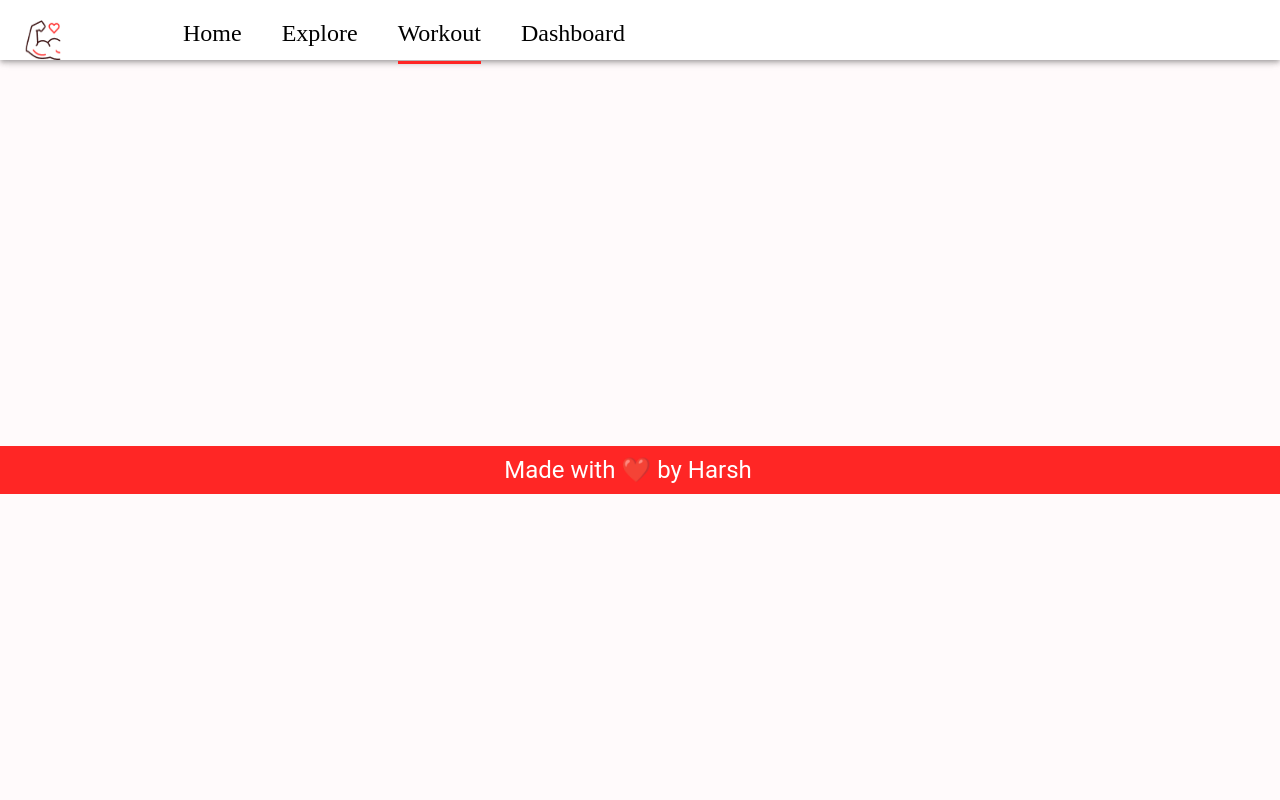
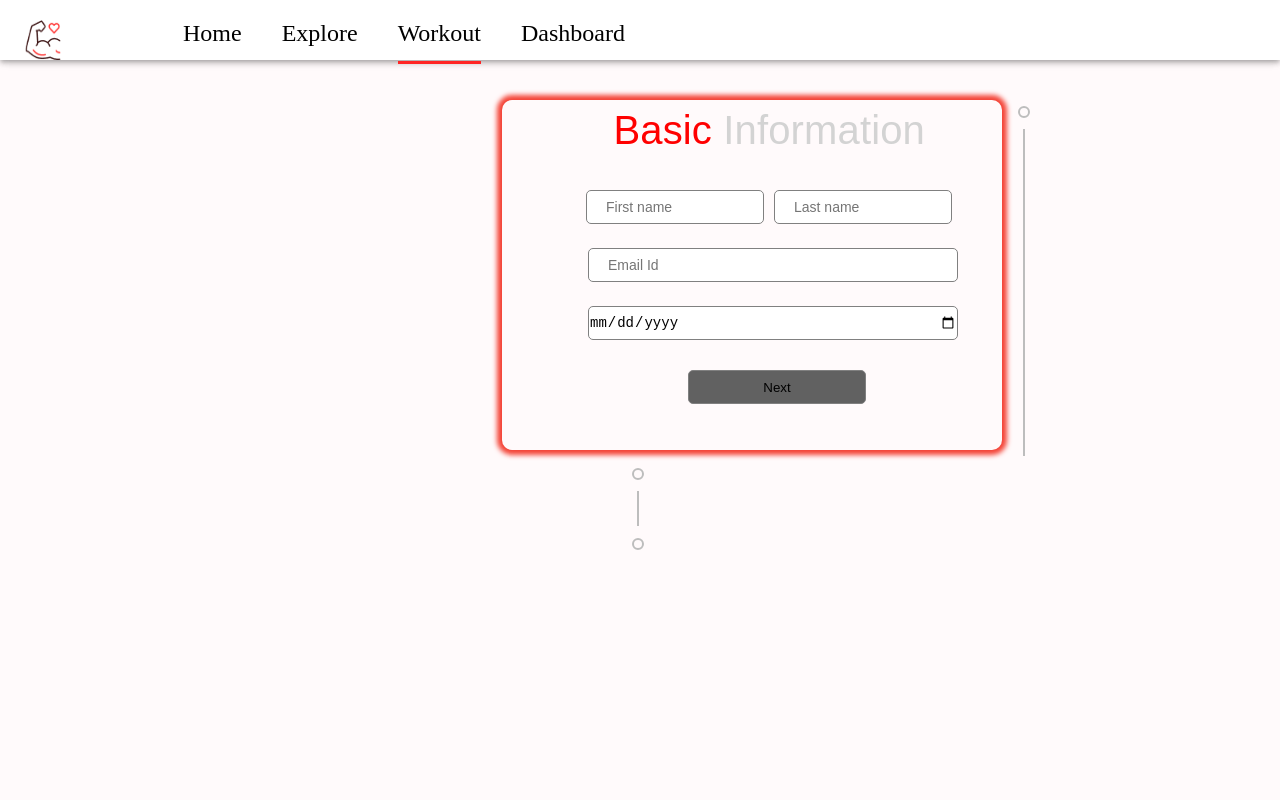
Before and after one commit to Harsh517-tech415/FitFinder.github.io, a React (Create React App) app: page /workout in a window 1280 px wide. Shown: the top 800 px of the page. Built offline with nearby package versions, Linux system fonts and the light colour scheme.

Commit message:
BasicInfo

```diff
--- a/package.json
+++ b/package.json
@@ -6,14 +6,17 @@
     "@emotion/react": "^11.10.5",
     "@emotion/styled": "^11.10.5",
     "@mui/icons-material": "^5.11.0",
+    "@mui/lab": "^5.0.0-alpha.113",
     "@mui/material": "^5.11.1",
     "axios": "^1.2.1",
     "react": "^18.0.0",
     "react-dom": "^18.0.0",
+    "react-hook-form": "^7.41.0",
     "react-horizontal-scrolling-menu": "^2.7.1",
     "react-loader-spinner": "^6.0.0-0",
     "react-router-dom": "^6.3.0",
     "react-scripts": "5.0.1",
+    "timeline": "^3.4.1",
     "url": "^0.11.0"
   },
   "scripts": {
--- a/src/App.css
+++ b/src/App.css
@@ -8,12 +8,20 @@ body {
   margin: 0px;
   box-sizing: border-box;
 }
-/* .login
-{
-  margin-top: 50px;
-} */
+
 ::-webkit-scrollbar {
   width: 0px;
+}
+input{
+  font-size: 14px;
+}
+input:focus
+{border-width: 1px;
+  outline-color: #1a73e8;
+
+}
+input::placeholder{
+  padding-left: 19px;
 }
 
 .right-arrow1,
--- a/src/Pages/Workout.js
+++ b/src/Pages/Workout.js
@@ -3,23 +3,12 @@ import { LinearProgress } from '@mui/material/LinearProgress'
 import { AppBar } from '@mui/material'
 import { Stack } from '@mui/material'
 import { Link} from "react-router-dom";
+import Form from '../components/Form';
 
 const Workout = () => {
   return (
     <div>
-    {/* <AppBar poistion="sticky" style={{background:"white",height:"50px"}}> */}
-    <Stack
-        direction="row"
-        justifyContent="space-around"
-        sx={{
-          gap: { sm: "122px", xs: "40px" },
-          mt: { sm: "4px", lg: "2px" },
-          justifyContent: "none",
-        }}
-      >
-      <Link>jdsd</Link>
-      </Stack>
-      {/* </AppBar> */}
+    <Form/>
     </div>
   )
 }
--- /dev/null
+++ b/src/components/BasicInfo.js
@@ -0,0 +1,112 @@
+import { Box } from '@mui/material'
+import { red } from '@mui/material/colors'
+import { color, style } from '@mui/system'
+import React from 'react'
+
+const BasicInfo = () => {
+  return (
+ <Box sx={{
+    width:"500px",
+    height:"350px",
+    marginLeft:{sm:"120px",lg:"470px"},
+    borderColor:"red",
+    boxShadow:"0 0 5px 5px #f44336",
+    borderRadius:"10px"
+ }}>
+ <form>
+ <label
+ style=
+ {{
+    fontSize:"40px",
+    fontFamily:"Google Sans,Noto Sans Myanmar UI,arial,sans-serif",
+    color:"red"
+ }}
+  >Basic </label>
+  <label
+ style=
+ {{marginRight:"77px",
+    fontSize:"40px",
+    fontFamily:"Google Sans,Noto Sans Myanmar UI,arial,sans-serif",
+    color:"lightgrey"
+ }}
+  >Information </label>
+ <br/>
+    <input
+    type="text"
+    style={{
+    borderRadius:"5px",
+    height:"34px",
+    width:"178px",
+    border:"1px solid grey",
+}}
+    required
+placeholder="First name"
+/>
+    <input
+    type="text"
+
+    style={{
+    borderRadius:"5px",
+    height:"34px",
+    width:"178px",
+    border:"1px solid grey",
+    marginRight:"50px",
+    marginLeft:"10px",
+    marginTop:"30px"
+
+}}
+required
+placeholder="Last name"
+/>
+<input
+    type="email"
+    style=
+    {{
+    borderRadius:"5px",
+    height:"34px",
+    width:"178px",
+    border:"1px solid grey",
+    marginRight:"44px",
+    marginTop:"24px",
+    width:"370px"
+    } }
+    placeholder="Email Id"
+/>
+<input type="date"
+    style=
+    {{
+    borderRadius:"5px",
+    height:"34px",
+    width:"178px",
+    border:"1px solid grey",
+    marginRight:"44px",
+    marginTop:"24px",
+    width:"370px"
+    } }
+/>
+<br/>
+<button type="submit"
+action="#"
+style=
+    {{
+    borderRadius:"5px",
+    height:"34px",
+    width:"178px",
+    border:"1px solid grey",
+    marginRight:"136px",
+    marginTop:"30px",
+    backgroundColor:"#616161"
+    }}
+    onClick={(event)=>
+    {
+        event.preventDefault();
+
+    }}>Next</button>
+ </form>
+
+ </Box>
+
+    )
+}
+
+export default BasicInfo
--- /dev/null
+++ b/src/components/Form.js
@@ -0,0 +1,51 @@
+import React,{useEffect, useState} from 'react'
+import Timeline from '@mui/lab/Timeline';
+import TimelineItem from '@mui/lab/TimelineItem';
+import TimelineSeparator from '@mui/lab/TimelineSeparator';
+import TimelineConnector from '@mui/lab/TimelineConnector';
+import TimelineContent from '@mui/lab/TimelineContent';
+import TimelineDot from '@mui/lab/TimelineDot';
+import { Box } from '@mui/material';
+import { Stack } from '@mui/system';
+import { Typography } from '@mui/material';
+import BasicInfo from './BasicInfo';
+
+const Form = () => {
+    const[page,setPage]=useState(1)
+    const[basicinfo,setBasicinfo]=useState("")
+    const[bodyinfo,setBodyinfo]=useState("")
+
+  return (<Stack direction="row" >
+    { <Timeline position='left' sx={{mt:"50px"}}>
+         <TimelineItem >
+             <TimelineSeparator>
+                 <TimelineDot variant="outlined" />
+                 <TimelineConnector/>
+             </TimelineSeparator>
+             <TimelineContent>
+                 <BasicInfo/>
+             </TimelineContent>
+         </TimelineItem>
+         <TimelineItem sx={{mr:{sm:"",lg:"5px"}}}>
+             <TimelineSeparator>
+                 <TimelineDot variant="outlined" />
+                 <TimelineConnector/>
+             </TimelineSeparator>
+             <TimelineContent>
+                 <Box></Box>
+             </TimelineContent>
+         </TimelineItem>
+         <TimelineItem sx={{mr:{sm:"",lg:"5px"}}}>
+             <TimelineSeparator>
+                 <TimelineDot variant="outlined" />
+             </TimelineSeparator>
+             <TimelineContent>
+                 <Box></Box>
+             </TimelineContent>
+         </TimelineItem>
+          </Timeline> }
+    </Stack>
+    )
+}
+
+export default Form
```
Also changed, not shown: 1 other file (tests, documents, lock files or other folders).
